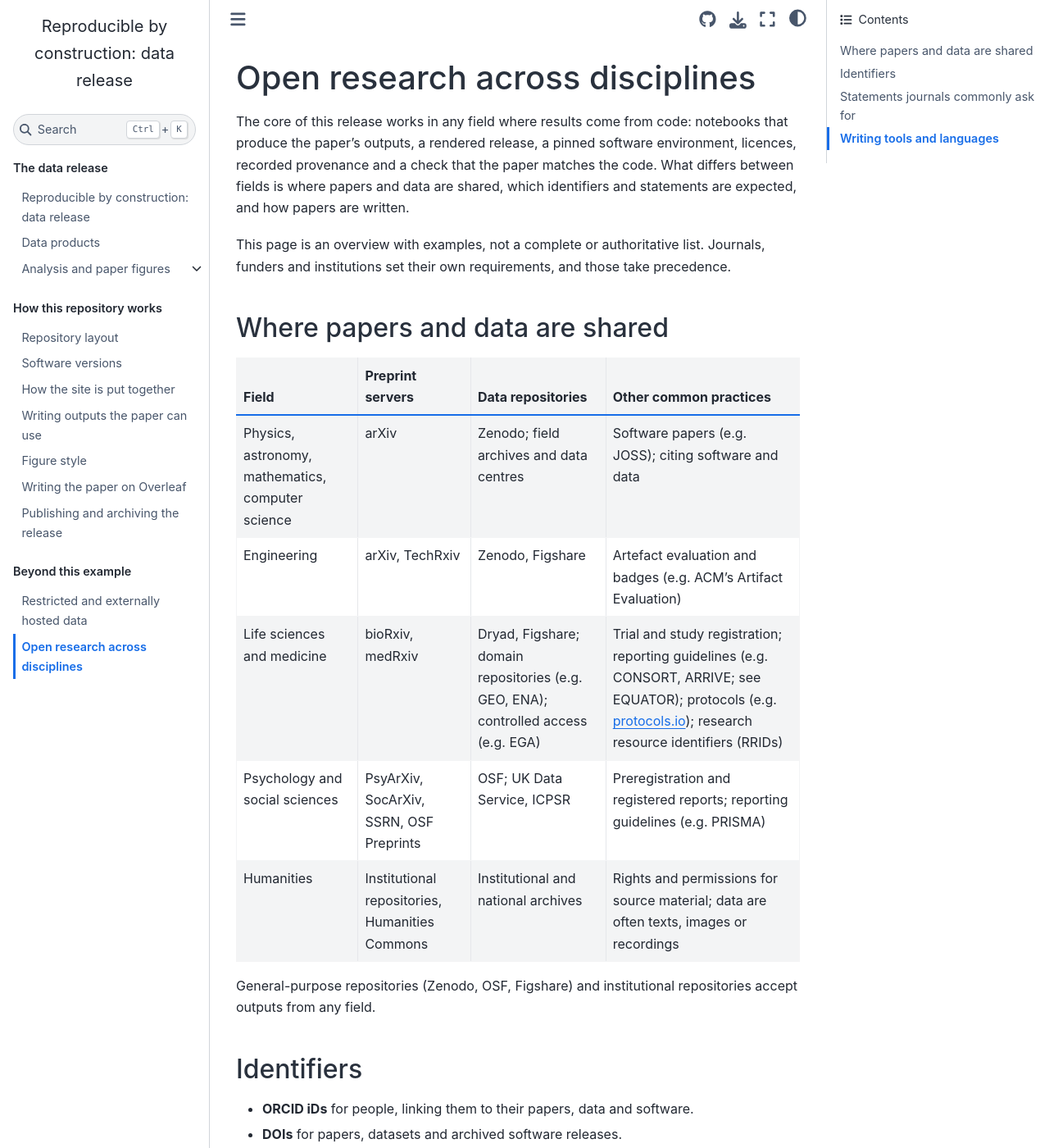
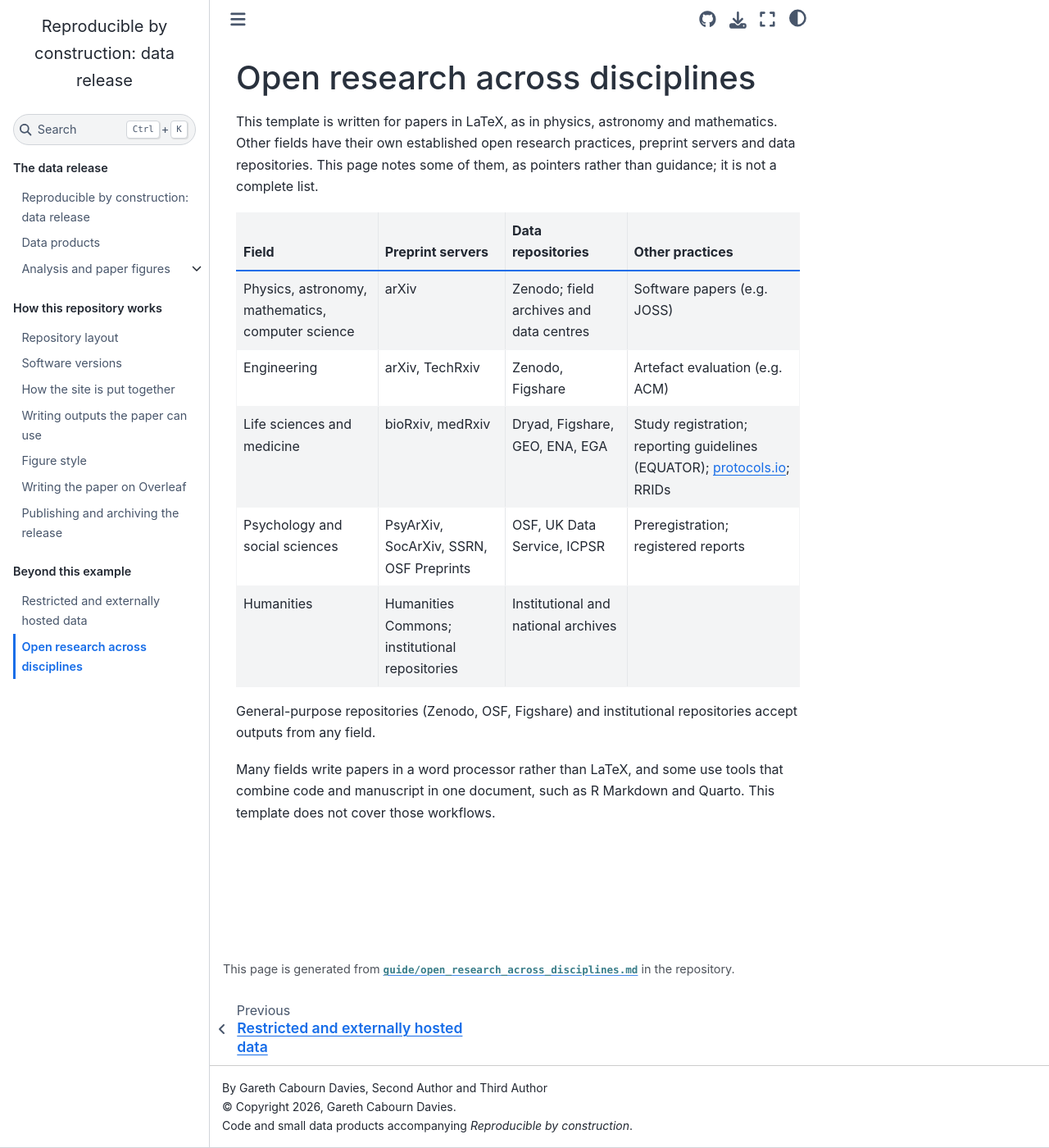
Before and after one commit to icg-gravwaves/paper-release-template, a Jupyter Book: the page built from guide/open_research_across_disciplines.md, in a window 1280 px wide and 1400 px high. Shown: the whole window at 82% size. Built offline with Jupyter Book 1.0.4 settings and Sphinx 7.4.7 and the Sphinx Book theme 1.1.4, drawn with Linux system fonts in a browser that asks for light colours; pages that are not in the unit, such as notebooks, are missing from menus; some of the changed text lies outside the part shown.

Commit message:
Reduce the cross-discipline page to pointers
The page now only notes that other fields have their own preprint
servers, repositories and practices, without guidance on adopting them;
the paper and README describe it the same way.

Co-Authored-By: Claude Opus 5.5 <noreply@anthropic.com>

```diff
--- a/guide/open_research_across_disciplines.md
+++ b/guide/open_research_across_disciplines.md
@@ -1,55 +1,21 @@
 # Open research across disciplines
 
-The core of this release works in any field where results come from code:
-notebooks that produce the paper's outputs, a rendered release, a pinned
-software environment, licences, recorded provenance and a check that the
-paper matches the code. What differs between fields is where papers and
-data are shared, which identifiers and statements are expected, and how
-papers are written.
+This template is written for papers in LaTeX, as in physics, astronomy and
+mathematics. Other fields have their own established open research
+practices, preprint servers and data repositories. This page notes some of
+them, as pointers rather than guidance; it is not a complete list.
 
-This page is an overview with examples, not a complete or authoritative
-list. Journals, funders and institutions set their own requirements, and
-those take precedence.
-
-## Where papers and data are shared
-
-| Field | Preprint servers | Data repositories | Other common practices |
+| Field | Preprint servers | Data repositories | Other practices |
 |---|---|---|---|
-| Physics, astronomy, mathematics, computer science | arXiv | Zenodo; field archives and data centres | Software papers (e.g. JOSS); citing software and data |
-| Engineering | arXiv, TechRxiv | Zenodo, Figshare | Artefact evaluation and badges (e.g. ACM's Artifact Evaluation) |
-| Life sciences and medicine | bioRxiv, medRxiv | Dryad, Figshare; domain repositories (e.g. GEO, ENA); controlled access (e.g. EGA) | Trial and study registration; reporting guidelines (e.g. CONSORT, ARRIVE; see EQUATOR); protocols (e.g. protocols.io); research resource identifiers (RRIDs) |
-| Psychology and social sciences | PsyArXiv, SocArXiv, SSRN, OSF Preprints | OSF; UK Data Service, ICPSR | Preregistration and registered reports; reporting guidelines (e.g. PRISMA) |
-| Humanities | Institutional repositories, Humanities Commons | Institutional and national archives | Rights and permissions for source material; data are often texts, images or recordings |
+| Physics, astronomy, mathematics, computer science | arXiv | Zenodo; field archives and data centres | Software papers (e.g. JOSS) |
+| Engineering | arXiv, TechRxiv | Zenodo, Figshare | Artefact evaluation (e.g. ACM) |
+| Life sciences and medicine | bioRxiv, medRxiv | Dryad, Figshare, GEO, ENA, EGA | Study registration; reporting guidelines (EQUATOR); protocols.io; RRIDs |
+| Psychology and social sciences | PsyArXiv, SocArXiv, SSRN, OSF Preprints | OSF, UK Data Service, ICPSR | Preregistration; registered reports |
+| Humanities | Humanities Commons; institutional repositories | Institutional and national archives | |
 
 General-purpose repositories (Zenodo, OSF, Figshare) and institutional
 repositories accept outputs from any field.
 
-## Identifiers
-
-- **ORCID iDs** for people, linking them to their papers, data and software.
-- **DOIs** for papers, datasets and archived software releases.
-- **ROR IDs** for organisations, used in some metadata schemas.
-- **Domain identifiers**, such as RRIDs for antibodies, cell lines and
-  software in the life sciences, or accession numbers for sequence data.
-
-## Statements journals commonly ask for
-
-- Data availability, including how to access data that is not open (see
-  [](restricted_data.md)).
-- Code availability.
-- Author contributions, often using the CRediT roles.
-- Use of generative AI.
-- Funding and competing interests.
-- Ethics approval and consent, where people or animals are involved.
-
-## Writing tools and languages
-
-This template assumes a paper written in LaTeX, as is common in physics,
-astronomy, mathematics, statistics and parts of computer science and
-economics. Many other fields write in a word processor, where pasting LaTeX
-tables and macros does not apply. Tools that combine code and manuscript in
-one document, such as R Markdown, Quarto and knitr, are the usual
-alternative in those fields, and in R-based ones.
-
-The rest of the release (the website, data storage, environment,
-licences and provenance) carries over unchanged.
+Many fields write papers in a word processor rather than LaTeX, and some
+use tools that combine code and manuscript in one document, such as R
+Markdown and Quarto. This template does not cover those workflows.
```
Also changed, not shown: README.md (+1 -1 lines), 3 other files.
